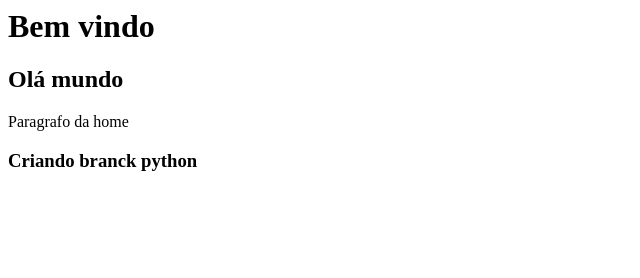
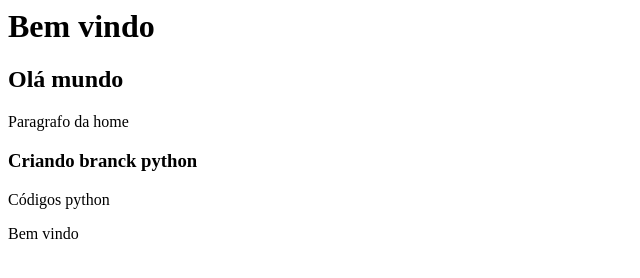
Before and after one commit to andymesmo/CursoGit, a plain HTML site: page Index.html in a window 1280 px wide. Shown: the whole page, without its empty margins (0-640 px from the left). Drawn offline with Linux system fonts and the light colour scheme.

Commit message:
Finalizando com a copia dos arquivos

```diff
--- a/Index.html
+++ b/Index.html
@@ -3,3 +3,5 @@
 <p>Paragrafo da home</p>
 
 <h3>Criando branck python</h3>
+<p>Códigos python</p>
+<p>Bem vindo</p>
```
Also changed, not shown: nomes.txt.
